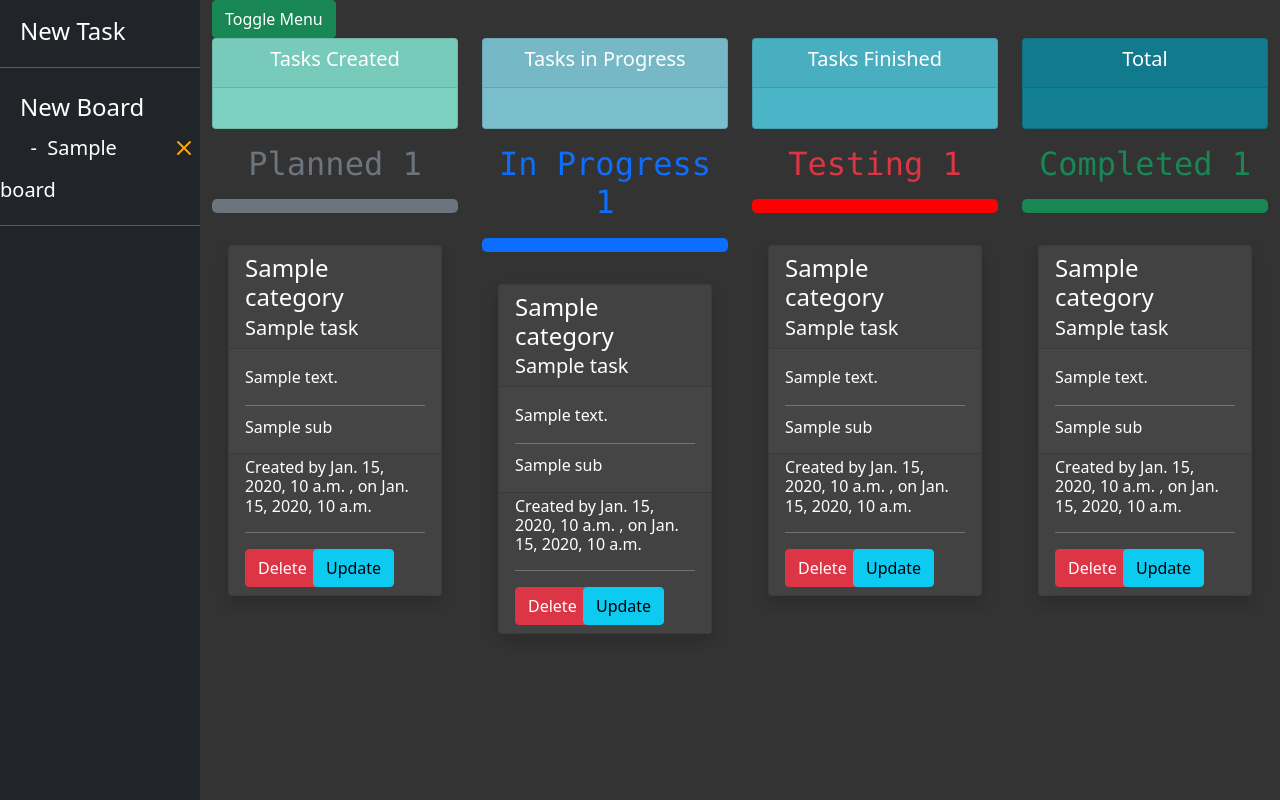
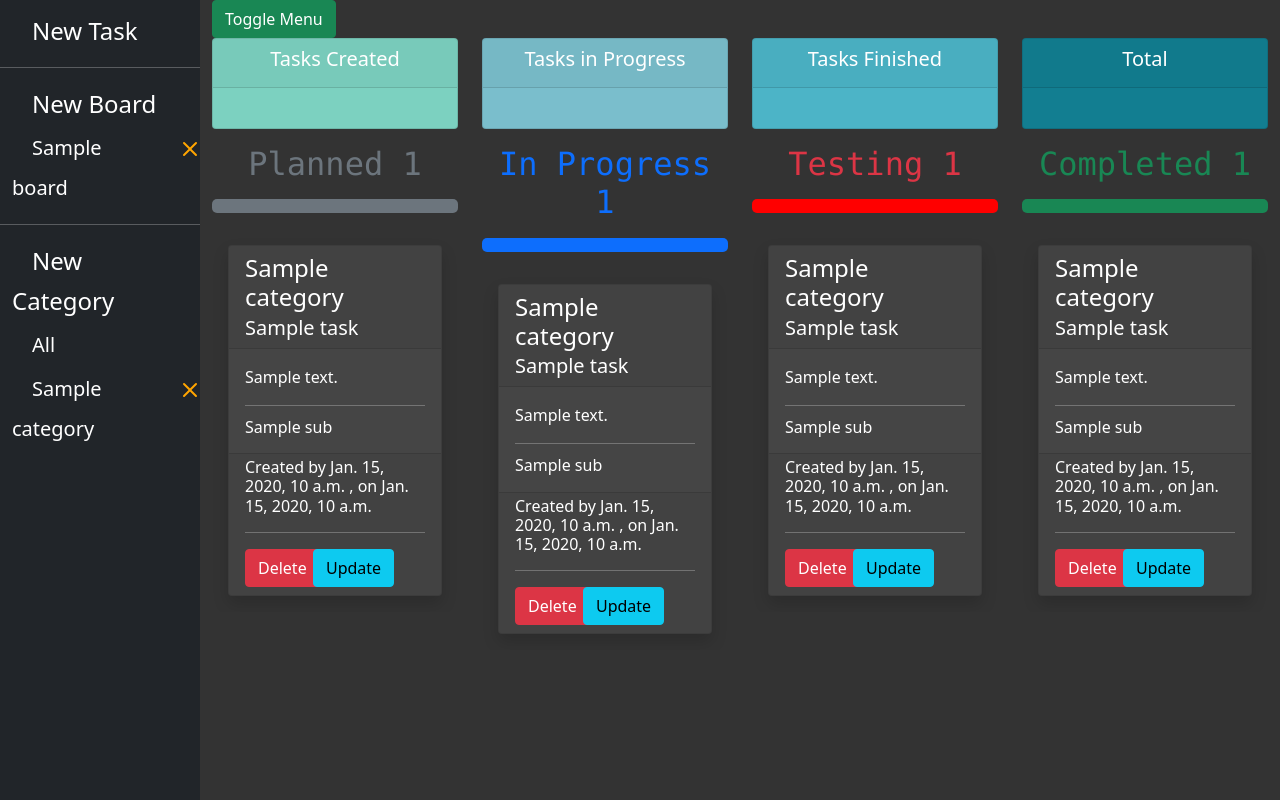
Before and after one commit to reeson46/Planner, a Django app: template templates/dashboard/dashboard.html in a window 1280 px wide. Run offline with Django 3.2, Linux system fonts and the light colour scheme; the template is opened without the code that fills it: most values are stand-ins (such as "Sample title", 1, 10 or a date in 2020).

Commit message:
added active category

```diff
--- a/planner/apps/dashboard/urls.py
+++ b/planner/apps/dashboard/urls.py
@@ -6,9 +6,10 @@ app_name = "dashboard"
 
 urlpatterns = [
     path("", views.dashboard, name="home"),
-    path("view_board/<str:pk>/", views.view_board, name="view_board"),
     path("new_board/", views.new_board, name="new_board"),
     #path('rename_board/<str:pk>/', views.rename_board, name="rename_board"),
     path('set_active_board/', views.set_active_board, name='set_active_board'),
+    path('set_active_category/', views.set_active_category, name='set_active_category'),
+
 
 ]
--- a/planner/apps/task/models.py
+++ b/planner/apps/task/models.py
@@ -6,7 +6,8 @@ from planner.apps.account.models import UserAccount
 
 
 class Category(models.Model):
-    name = models.CharField(max_length=250, unique=True)
+    name = models.CharField(max_length=250)
+    created_by = models.ForeignKey(UserAccount, related_name='category', on_delete=models.CASCADE)
 
     class Meta:
         verbose_name = _("Category")
@@ -36,7 +37,7 @@ class Task(models.Model):
     )
     board = models.ForeignKey(Board, related_name="task", on_delete=models.CASCADE)
     category = models.ForeignKey(
-        Category, related_name="category", on_delete=models.RESTRICT
+        Category, related_name="category", on_delete=models.CASCADE
     )
     status = models.CharField(max_length=50, choices=STATUS, default="Planned")
     name = models.CharField(max_length=250)
--- a/static/dashboard/sidebar/sidebar.css
+++ b/static/dashboard/sidebar/css/sidebar.css
@@ -49,7 +49,17 @@
     color: white;
 }
 
-.sidebar-nav .selected-item:hover{
+.sidebar-nav .hovered-nav-item:hover{
+    background: #3b4249 ;
+}
+
+.sidebar-nav .hovered-nav-item .board-link,
+.category-link:hover{
+    cursor: pointer;
+}
+
+.board-selected,
+.category-selected{
     background: #3b4249 ;
 }
 
@@ -60,7 +70,3 @@
 .board-delete-icon:hover{
     fill: red;
 }
-
-.board-item-selected{
-    background: #3b424970;
-}
--- /dev/null
+++ b/static/dashboard/sidebar/js/sidebar.js
@@ -0,0 +1,86 @@
+$(document).ready(function () {
+
+  // ALL ABOUT ACTIVE BOARD
+
+  // on page refresh, highligh the active board
+  $('.active-board[value="' + HIGHLIGHTED_BOARD + '"]').addClass('board-selected');
+
+  // keep the selected board highlighted
+  $('.board-link').click(function () {
+
+    $('.board-link').parent().removeClass('board-selected');
+    $(this).parent().addClass('board-selected');
+  });
+
+  // POST selected board id
+  $(".board-link").click(function (e) {
+    e.preventDefault();
+
+    board_id = $(this).attr('value');
+
+    $.ajax({
+      type: "POST",
+      url: SET_ACTIVE_BOARD_URL,
+      data: {
+        board_id: board_id,
+        csrfmiddlewaretoken: CSRF_TOKEN,
+        action: 'post',
+      },
+      datatype: 'json',
+
+      success: function (json) {
+        $(".reload-board").load(" .reload-board > *");
+      },
+
+      error: function (xhr, errmsg, err) {
+
+      },
+
+    });
+
+  });
+
+  // ALL ABOUT ACTIVE CATEGORY
+
+  // on page refresh, highligh the active category
+  $('.active-category[value="' + HIGHLIGHTED_CATEGORY + '"]').addClass('category-selected');
+
+  // keep the selected category highlighted
+  $('.category-link').click(function () {
+
+    $('.category-link').parent().removeClass('category-selected');
+
+    $(this).parent().addClass('category-selected');
+  });
+
+  // POST selected category id
+  $(".category-link").click(function (e) {
+    e.preventDefault();
+
+    category_id = $(this).attr('value');
+    console.log(category_id)
+
+    $.ajax({
+      type: "POST",
+      url: SET_ACTIVE_CATEGORY_URL,
+      data: {
+        category_id: category_id,
+        csrfmiddlewaretoken: CSRF_TOKEN,
+        action: 'post',
+      },
+      datatype: 'json',
+
+      success: function (json) {
+        $(".reload-board").load(" .reload-board > *");
+      },
+
+      error: function (xhr, errmsg, err) {
+
+      },
+
+    });
+
+  });
+
+
+});
--- a/templates/dashboard/dashboard.html
+++ b/templates/dashboard/dashboard.html
@@ -2,7 +2,6 @@
 {% load static %}
 {% block title %}Dashboard{% endblock title %}
 {% block content %}
- <link rel="stylesheet" href="{% static 'dashboard/sidebar/sidebar.css' %}">
 
 <div id="wrapper">
 
@@ -10,7 +9,7 @@
     {% include 'dashboard/sidebar.html' %}
   </div>
 
-  <div id="page-content-wrapper">
+  <div id="page-content-wrapper" class="reload-board">
     <div class="container-fluid">
       <div class="row">
         <div class="col-lg-12">
--- a/templates/dashboard/sidebar.html
+++ b/templates/dashboard/sidebar.html
@@ -1,78 +1,67 @@
+{% load static %}
+<link rel="stylesheet" href="{% static 'dashboard/sidebar/css/sidebar.css' %}">
+
 <ul class="sidebar-nav">
-  <li class="container p-0 selected-item">
+  <li class="container hovered-nav-item">
     <div class="fs-4 mt-2"><a href="{% url 'task:new_task' %}">
         <span class="align-middle">New Task
       </a>
     </div>
   </li>
   <hr>
-  <div class="container p-0">
-    <li class="fs-4 mt-2 selected-item"><a href="{% url 'dashboard:new_board' %}">
-        <span class="align-middle">New Board
+  <div class="container">
+    <li class="fs-4 row hovered-nav-item mb-1"><a href="{% url 'dashboard:new_board' %}">
+        New Board
       </a>
     </li>
     {% for board in boards %}
-    <li class="d-flex justify-content-between selected-item board-item">
-      <div class="fs-5">
-        <a class="board-link" value="{{ board.id }}" href="#">
-          <span class="align-middle">&nbsp;&nbsp;- &nbsp;{{ board.name }}</span>
-        </a>
+    <li class="row hovered-nav-item active-board mb-1" value="{{ board.id }}">
+      <div class="board-link fs-5 text-white col-9" value="{{ board.id }}">
+        {{ board.name }}
       </div>
-      <div class="me-2">
-        <a href="#"><svg xmlns="http://www.w3.org/2000/svg" width="16" height="16" fill="orange"
-            class="bi bi-x-lg board-delete-icon" viewBox="0 0 16 16">
-            <path
-              d="M1.293 1.293a1 1 0 0 1 1.414 0L8 6.586l5.293-5.293a1 1 0 1 1 1.414 1.414L9.414 8l5.293 5.293a1 1 0 0 1-1.414 1.414L8 9.414l-5.293 5.293a1 1 0 0 1-1.414-1.414L6.586 8 1.293 2.707a1 1 0 0 1 0-1.414z" />
-          </svg>
-        </a>
-      </div>
+      <a href="#" class="col-3"><svg xmlns="http://www.w3.org/2000/svg" width="16" height="16" fill="orange"
+          class="bi bi-x-lg board-delete-icon" viewBox="0 0 16 16">
+          <path
+            d="M1.293 1.293a1 1 0 0 1 1.414 0L8 6.586l5.293-5.293a1 1 0 1 1 1.414 1.414L9.414 8l5.293 5.293a1 1 0 0 1-1.414 1.414L8 9.414l-5.293 5.293a1 1 0 0 1-1.414-1.414L6.586 8 1.293 2.707a1 1 0 0 1 0-1.414z" />
+        </svg>
+      </a>
     </li>
     {% endfor %}
   </div>
+
   <hr>
+
+  <div class="container">
+    <li class="fs-4 row hovered-nav-item mb-1"><a href="#">
+        New Category
+      </a>
+    </li>
+    <li class="fs-5 row hovered-nav-item mb-1"><a class="text-white category-link active-category" value="-1">
+        All
+      </a>
+    </li>
+    {% for category in categories %}
+    <li class="row hovered-nav-item active-category mb-1" value="{{ category.id }}">
+      <div class="category-link fs-5 text-white col-9" value="{{ category.id }}">
+        {{ category.name }}
+      </div>
+      <a href="#" class="col-3"><svg xmlns="http://www.w3.org/2000/svg" width="16" height="16" fill="orange"
+          class="bi bi-x-lg board-delete-icon" viewBox="0 0 16 16">
+          <path
+            d="M1.293 1.293a1 1 0 0 1 1.414 0L8 6.586l5.293-5.293a1 1 0 1 1 1.414 1.414L9.414 8l5.293 5.293a1 1 0 0 1-1.414 1.414L8 9.414l-5.293 5.293a1 1 0 0 1-1.414-1.414L6.586 8 1.293 2.707a1 1 0 0 1 0-1.414z" />
+        </svg>
+      </a>
+    </li>
+    {% endfor %}
+  </div>
 
 </ul>
 
 <script>
-
-$(document).ready(function () {
-
-  $(".board-link").click(function(e){
-    e.preventDefault();
-
-    board_id = $(this).attr('value');
-    console.log(board_id)
-
-    $.ajax({
-      type: "POST",
-      url: '{% url "dashboard:set_active_board" %}',
-      data: {
-        board_id: board_id,
-        csrfmiddlewaretoken: '{{ csrf_token }}',
-        action: 'post',
-      },
-      datatype: 'json',
-
-      success: function (json) {
-        //location.reload();
-      },
-
-      error: function (xhr, errmsg, err) {
-
-      },
-
-    });
-
-  });
-
-  $('.board-item').click(function () {
-
-    $('.board-item').removeClass('board-item-selected'); // Remove 'color' CSS Class from all windows
-
-    $(this).addClass('board-item-selected');
-  });
-
-});
-
-
+  var SET_ACTIVE_BOARD_URL = '{% url "dashboard:set_active_board" %}';
+  var SET_ACTIVE_CATEGORY_URL = '{% url "dashboard:set_active_category" %}';
+  var CSRF_TOKEN = '{{ csrf_token }}';
+  var HIGHLIGHTED_BOARD = '{{ highlighted_board }}';
+  var HIGHLIGHTED_CATEGORY = '{{ highlighted_category }}';
 </script>
+<script src="{% static 'dashboard/sidebar/js/sidebar.js' %}" data-rel-js></script>
--- a/templates/dashboard/task/new_task.html
+++ b/templates/dashboard/task/new_task.html
@@ -65,5 +65,5 @@ Create Task
   var TASK_ID = '{{ task.id }}';
   var CSRF_TOKEN = '{{ csrf_token }}';
 </script>
-<script src="{% static 'task/js/task.js' %}" data-rel-js>></script>
+<script src="{% static 'task/js/task.js' %}" data-rel-js></script>
 {% endblock %}
--- a/templates/dashboard/task/task.html
+++ b/templates/dashboard/task/task.html
@@ -1,5 +1,3 @@
-
-
 <div class="card text-white task shadow" id="panelsStayOpen-heading{{ task.id }}">
   <div class="card-header task-extend" data-bs-toggle="collapse" data-bs-target="#panelsStayOpen-collapse{{ task.id }}"
       aria-expanded="true" aria-controls="panelsStayOpen-collapse{{ task.id }}">
```
Also changed, not shown: planner/apps/dashboard/dashboard.py (+19 -1 lines), planner/apps/dashboard/views.py (+42 -33 lines), planner/apps/task/forms.py (+16 -3 lines), my_project_visualized.png (deleted), planner/apps/account/migrations/0001_initial.py, planner/apps/dashboard/migrations/0001_initial.py, planner/apps/task/migrations/0001_initial.py, planner/apps/task/migrations/0002_auto_20210607_1026.py (deleted), 1 other file.
